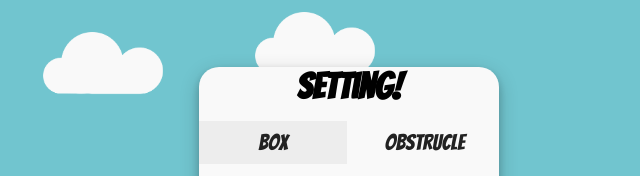
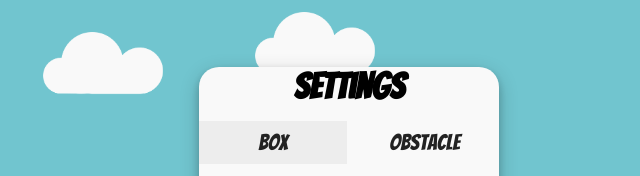
Before and after one commit to sarnavo-AI/Flappy-Box, a plain HTML site: page index.html in a window 1280 px wide. Both pictures are taken after a click on the button "SETTINGS". Shown: the part 185-361 px from the top of the page, 291-931 px from the left. Drawn offline with nearby package versions, Linux system fonts and the light colour scheme.

Commit message:
Update index.html

```diff
--- a/index.html
+++ b/index.html
@@ -1,6 +1,6 @@
 <html>
     <head>
-        <title>Flappy Bird Game</title>
+        <title>Flappy Box Game</title>
     </head>
     <link rel="stylesheet" href="https://cdnjs.cloudflare.com/ajax/libs/font-awesome/4.7.0/css/font-awesome.min.css">
     <link href='https://fonts.googleapis.com/css?family=Bangers' rel='stylesheet'>
@@ -43,11 +43,11 @@
 
             <div id="setting-container">
                 <div id="setting-option" class="option">
-                    <h3>Setting!</h3>
+                    <h3>Settings</h3>
                     <div class="setting-tab">
                         <ul class="tabs">
                             <li class="tab-link active-tab" data-tab="bird-tab">Box</li>
-                            <li class="tab-link" data-tab="obstrucle-tab">Obstrucle</li>
+                            <li class="tab-link" data-tab="obstrucle-tab">Obstacle</li>
                             <!-- <li class="tab-link" data-tab="tab-3">Obstrucle</li> -->
                             <!-- <li class="tab-link" data-tab="tab-4">Tab Four</li> -->
                         </ul>
```
